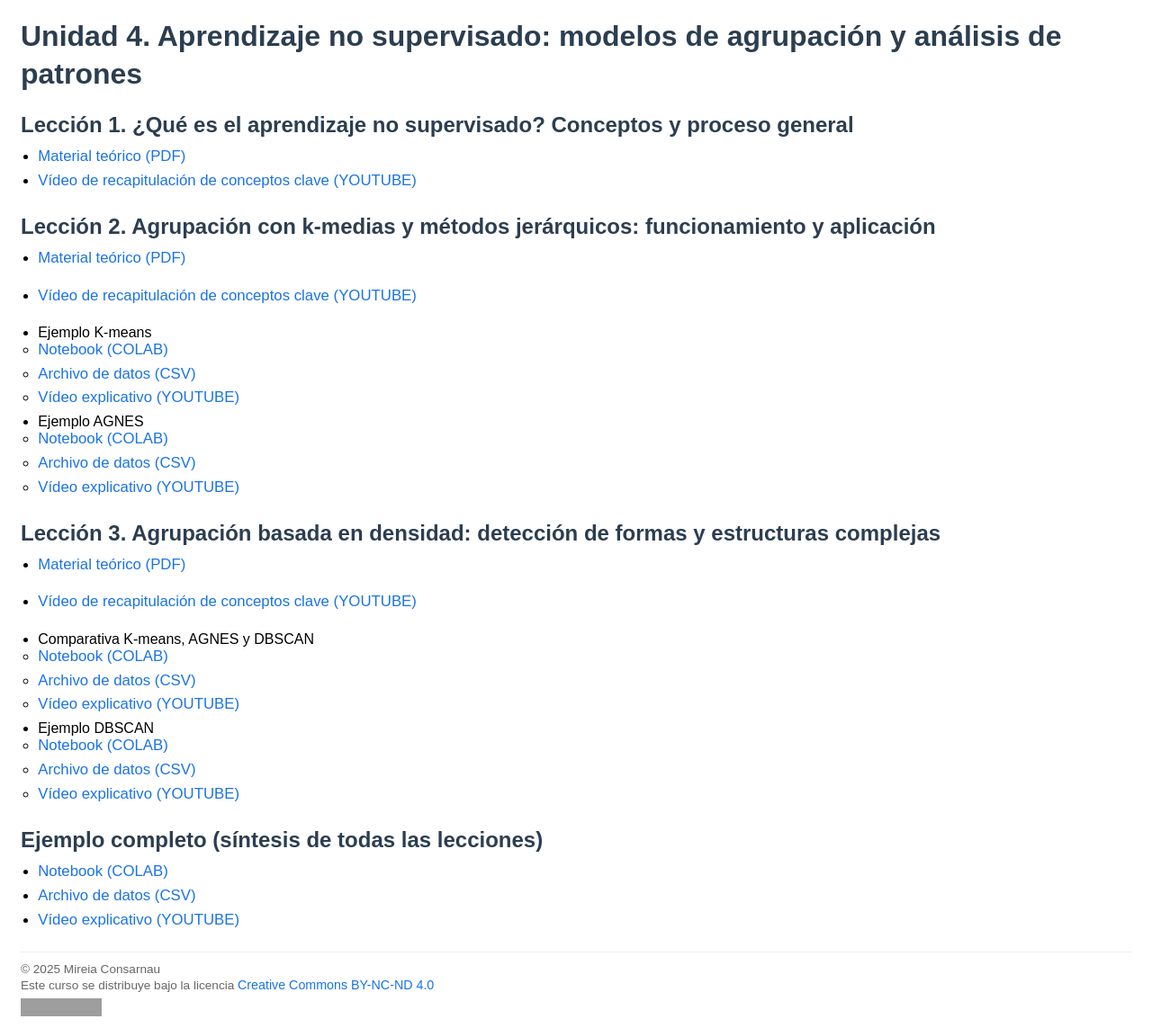
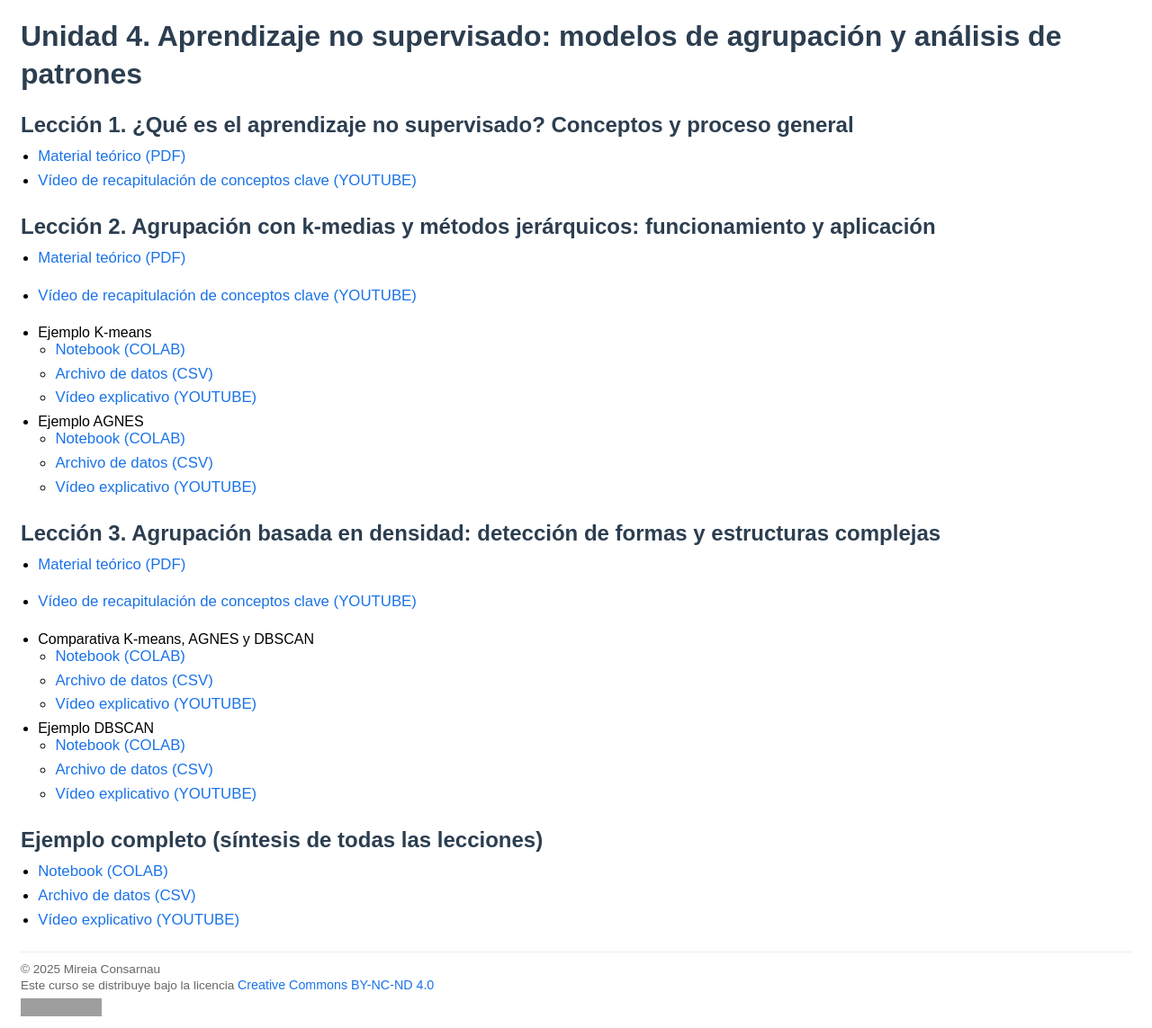
Before and after one commit to mireiaconsarnau/machine_learning, a Jekyll site: the page built from unidad4.md, in a window 1280 px wide. Shown: the whole page at 90% size. Built offline with Jekyll 4.4.1, drawn with Linux system fonts in a browser that asks for light colours; grey boxes are pictures that could not be loaded.

Commit message:
Update custom.css

```diff
--- a/assets/css/custom.css
+++ b/assets/css/custom.css
@@ -41,30 +41,29 @@
   padding: 0 15px;
 }
 
-/* Ajuste general de listas y elementos */
+/* Ajuste general de listas */
 ul, ol {
   margin: 0;
-  padding-left: 1.2em;
+  padding-left: 1.2em; /* sangría general */
+  list-style-position: outside; /* punto fuera para mantener sangrado correcto */
 }
 
 li {
-  margin: 0 0 0.1em 0;
+  margin: 0 0 0.1em 0; /* espacio vertical uniforme */
   padding: 0;
-  line-height: 1.2;
+  line-height: 1.2; /* altura uniforme y más compacta */
 }
 
-/* Elimina márgenes de sublistas */
 ul ul,
 ul ol,
 ol ul,
 ol ol {
   margin: 0;
-  padding: 0;
+  padding-left: 1.2em; /* sangría de sublistas */
 }
 
 /* Ajuste específico para listas de recursos */
 ul.recursos {
-  list-style-position: inside;
   margin: 0;
   padding-left: 1.2em;
 }
```
